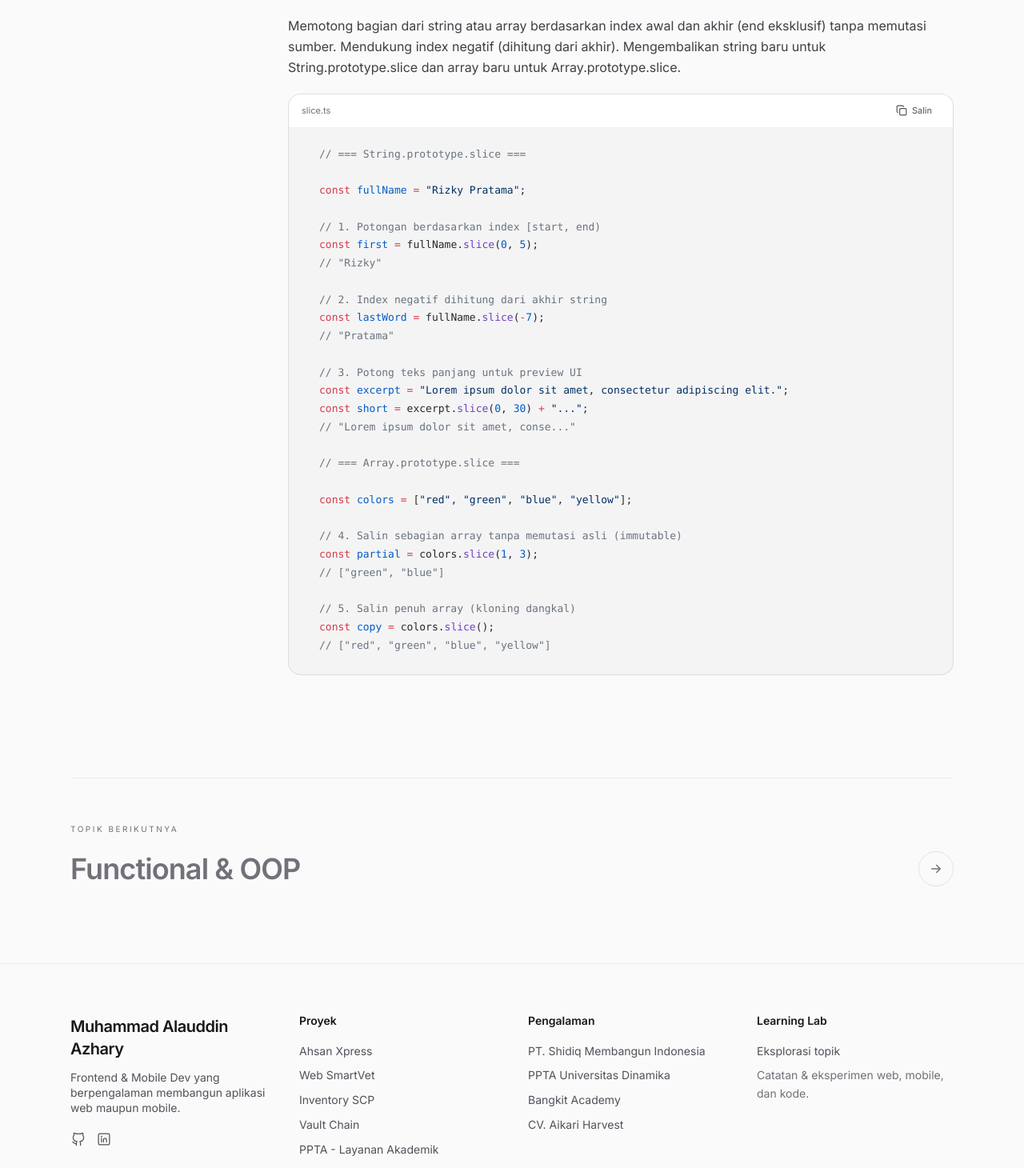
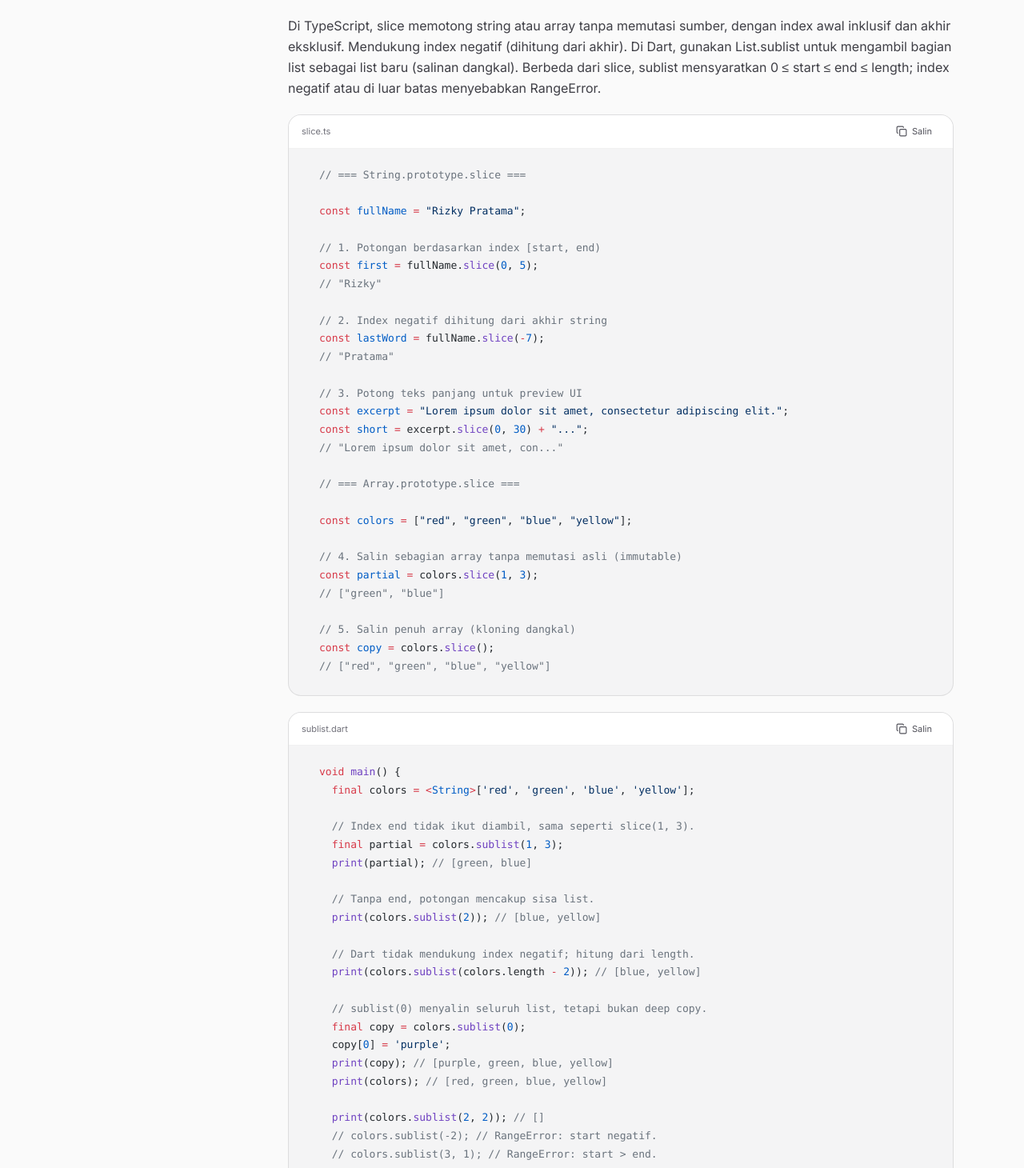
Before and after one commit to aldnazr/portofoliov2, a Next.js app: page /learns/methods in a window 1280 px wide. Shown: the part 6050-7510 px from the top of the page at 80% size. Built offline with nearby package versions, Linux system fonts and the light colour scheme.

Commit message:
feat(learns): support language-aware method examples
- Render and highlight additional code examples using per-snippet languages.
- Show Dart-specific String/List labels instead of JavaScript prototypes.
- Clarify slice vs. Dart sublist behavior to explain copying and index bounds.

```diff
--- a/app/(pages)/learns/_components/methods-explorer.tsx
+++ b/app/(pages)/learns/_components/methods-explorer.tsx
@@ -6,15 +6,10 @@ import CodeBlock from "./code-block";
 import MethodSwitcher from "./method-switcher";
 
 type MethodsExplorerProps = {
-  /** Seluruh snippet method sudah di-highlight di server dengan Shiki */
   highlighted: Record<string, string>;
   concepts: LearnConcept[];
 };
 
-/**
- * Menampilkan materi methods dengan filter Array vs String:
- * state filter instan di client (highlight sudah tersedia), tanpa menyentuh URL.
- */
 export default function MethodsExplorer({
   highlighted,
   concepts,
@@ -27,7 +22,6 @@ export default function MethodsExplorer({
 
   return (
     <div className="flex flex-col gap-10 lg:flex-row lg:gap-12">
-      {/* Sidebar navigasi anchor di desktop */}
       <nav
         aria-label="Daftar method manipulasi data"
         className="hidden lg:block lg:w-56 lg:shrink-0"
@@ -86,11 +80,13 @@ export default function MethodsExplorer({
 
         {visible.map((concept, index) => {
           const methodType =
-            concept.kind === "string"
-              ? "String.prototype"
-              : concept.kind === "both"
-                ? "String & Array"
-                : "Array.prototype";
+            concept.language === "dart" ?
+              concept.kind === "string" ? "String (Dart)"
+              : concept.kind === "both" ? "String & List (Dart)"
+              : "List (Dart)"
+            : concept.kind === "string" ? "String.prototype"
+            : concept.kind === "both" ? "String & Array"
+            : "Array.prototype";
 
           return (
             <section
@@ -122,8 +118,19 @@ export default function MethodsExplorer({
                 highlightedHtml={highlighted[concept.id]}
                 code={concept.code}
                 filename={concept.filename}
-                lang="ts"
+                lang={concept.language ?? "ts"}
               />
+              {concept.examples?.map((example, index) => (
+                <CodeBlock
+                  key={`${concept.id}-example-${index + 1}`}
+                  highlightedHtml={
+                    highlighted[`${concept.id}-example-${index + 1}`]
+                  }
+                  code={example.code}
+                  filename={example.filename}
+                  lang={example.language ?? "ts"}
+                />
+              ))}
             </section>
           );
         })}
--- a/app/(pages)/learns/_data/highlight.ts
+++ b/app/(pages)/learns/_data/highlight.ts
@@ -19,13 +19,15 @@ export async function highlightConcepts(
   const highlighter = await highlighterPromise;
 
   return Object.fromEntries(
-    concepts.map((concept) => [
-      concept.id,
-      highlighter.codeToHtml(concept.code.trim(), {
-        lang: concept.language ?? (paradigm === "oop" ? "dart" : "typescript"),
-        themes: { light: "github-light", dark: "github-dark" },
-        defaultColor: "light-dark()",
-      }),
-    ]),
+    concepts.flatMap((concept) =>
+      [concept, ...(concept.examples ?? [])].map((example, index) => [
+        index === 0 ? concept.id : `${concept.id}-example-${index}`,
+        highlighter.codeToHtml(example.code.trim(), {
+          lang: example.language ?? (paradigm === "oop" ? "dart" : "typescript"),
+          themes: { light: "github-light", dark: "github-dark" },
+          defaultColor: "light-dark()",
+        }),
+      ]),
+    ),
   );
 }
--- a/app/(pages)/learns/_data/methods.ts
+++ b/app/(pages)/learns/_data/methods.ts
@@ -259,7 +259,7 @@ const slug = slugify("Panduan Praktis Belajar TypeScript Modern");
     kind: "both",
     title: "slice",
     description:
-      "Memotong bagian dari string atau array berdasarkan index awal dan akhir (end eksklusif) tanpa memutasi sumber. Mendukung index negatif (dihitung dari akhir). Mengembalikan string baru untuk String.prototype.slice dan array baru untuk Array.prototype.slice.",
+      "Di TypeScript, slice memotong string atau array tanpa memutasi sumber, dengan index awal inklusif dan akhir eksklusif. Mendukung index negatif (dihitung dari akhir). Di Dart, gunakan List.sublist untuk mengambil bagian list sebagai list baru (salinan dangkal). Berbeda dari slice, sublist mensyaratkan 0 ≤ start ≤ end ≤ length; index negatif atau di luar batas menyebabkan RangeError.",
     filename: "slice.ts",
     code: `// === String.prototype.slice ===
 
@@ -276,7 +276,7 @@ const lastWord = fullName.slice(-7);
 // 3. Potong teks panjang untuk preview UI
 const excerpt = "Lorem ipsum dolor sit amet, consectetur adipiscing elit.";
 const short = excerpt.slice(0, 30) + "...";
-// "Lorem ipsum dolor sit amet, conse..."
+// "Lorem ipsum dolor sit amet, con..."
 
 // === Array.prototype.slice ===
 
@@ -290,35 +290,72 @@ const partial = colors.slice(1, 3);
 const copy = colors.slice();
 // ["red", "green", "blue", "yellow"]
 `,
+    examples: [
+      {
+        filename: "sublist.dart",
+        language: "dart",
+        code: `void main() {
+  final colors = <String>['red', 'green', 'blue', 'yellow'];
+
+  // Index end tidak ikut diambil, sama seperti slice(1, 3).
+  final partial = colors.sublist(1, 3);
+  print(partial); // [green, blue]
+
+  // Tanpa end, potongan mencakup sisa list.
+  print(colors.sublist(2)); // [blue, yellow]
+
+  // Dart tidak mendukung index negatif; hitung dari length.
+  print(colors.sublist(colors.length - 2)); // [blue, yellow]
+
+  // sublist(0) menyalin seluruh list, tetapi bukan deep copy.
+  final copy = colors.sublist(0);
+  copy[0] = 'purple';
+  print(copy); // [purple, green, blue, yellow]
+  print(colors); // [red, green, blue, yellow]
+
+  print(colors.sublist(2, 2)); // []
+  // colors.sublist(-2); // RangeError: start negatif.
+  // colors.sublist(3, 1); // RangeError: start > end.
+  // colors.sublist(0, 5); // RangeError: end > length.
+}
+`,
+      },
+    ],
   },
   {
     id: "substring",
     kind: "string",
     title: "substring",
     description:
-      "Method milik String (String.prototype.substring) yang memotong substring berdasarkan index awal dan akhir (end eksklusif). Tidak mendukung index negatif (dianggap 0) dan otomatis menukar argumen jika start > end. Gunakan slice jika butuh index negatif.",
-    filename: "substring.ts",
-    code: `const email = "rizky@example.com";
+      "Di Dart, String.substring mengambil bagian string dengan index awal inklusif dan akhir eksklusif. Jika end tidak diberikan, potongan berlanjut sampai akhir string. Index wajib memenuhi 0 ≤ start ≤ end ≤ length; index negatif, di luar batas, atau start > end menyebabkan RangeError, bukan disesuaikan atau ditukar otomatis. Untuk contoh TypeScript, utamakan slice yang juga mendukung index negatif.",
+    filename: "substring.dart",
+    language: "dart",
+    code: `void main() {
+  const email = 'rizky@example.com';
+  final atIndex = email.indexOf('@');
 
-// 1. Ambil nama pengguna (bagian sebelum @)
-const username = email.substring(0, email.indexOf("@"));
-// "rizky"
+  // Index @ menjadi batas akhir sehingga tidak ikut diambil.
+  final username = email.substring(0, atIndex);
+  print(username); // rizky
 
-// 2. Ambil domain (bagian setelah @)
-const domain = email.substring(email.indexOf("@") + 1);
-// "example.com"
+  // Tanpa end, potongan berlanjut sampai akhir string.
+  final domain = email.substring(atIndex + 1);
+  print(domain); // example.com
 
-// 3. Argumen end boleh dilepas (sisa string sampai akhir)
-const fileType = "laporan-2026.pdf";
-const extension = fileType.substring(fileType.lastIndexOf("."));
-// ".pdf"
+  const fileName = 'laporan-2026.pdf';
+  final extension = fileName.substring(fileName.lastIndexOf('.'));
+  print(extension); // .pdf
 
-// 4. start > end otomatis ditukar (tidak error)
-console.log("TypeScript".substring(4, 0)); // "Type"
+  const text = 'Dart';
+  print(text.substring(0, 2)); // Da
+  print(text.substring(text.length - 2)); // rt
+  print(text.substring(2, 2)); // String kosong.
 
-// 5. Index negatif dianggap 0, berbeda dgn slice
-console.log("TypeScript".substring(-3)); // "TypeScript" (utuh)
-console.log("TypeScript".slice(-3));     // "ipt"
+  // Dart menolak batas tidak valid, bukan menyesuaikan argumennya.
+  // text.substring(-1); // RangeError: start negatif.
+  // text.substring(3, 1); // RangeError: start > end.
+  // text.substring(0, 5); // RangeError: end > length.
+}
 `,
   },
 ];
--- a/app/(pages)/learns/_data/types.ts
+++ b/app/(pages)/learns/_data/types.ts
@@ -3,20 +3,24 @@ export type LearnTopic = "paradigms" | "methods";
 
 /** Jenis method untuk filter di topik methods. */
 export type MethodFilter = "array" | "string";
-/** Kepemilikan method: Array.prototype, String.prototype, atau keduanya. */
+/** Kepemilikan method: Array/List, String, atau keduanya. */
 export type MethodKind = MethodFilter | "both";
+
+export type LearnCodeExample = {
+  code: string;
+  filename?: string;
+  language?: "typescript" | "dart" | "kotlin";
+};
 
 /**
  * Satu materi pembelajaran dalam halaman learns.
  * `code` berisi source kode mentah (tanpa highlight).
  */
-export type LearnConcept = {
+export type LearnConcept = LearnCodeExample & {
   id: string;
   title: string;
   description: string;
-  code: string;
-  filename?: string;
-  language?: "typescript" | "dart" | "kotlin";
+  examples?: LearnCodeExample[];
   /** Hanya untuk topik methods: jenis method yang dipegang konsep ini. */
   kind?: MethodKind;
 };
--- a/components/footer.tsx
+++ b/components/footer.tsx
@@ -57,7 +57,7 @@ export default function Footer() {
               {siteDescription}
             </p>
 
-            <ul className="mt-5 flex items-center gap-3">
+            <ul className="mt-5 flex items-center gap-2 md:gap-2.5">
               {profile.socialLinks.map((link) => (
                 <li key={link.label}>
                   <a
```
